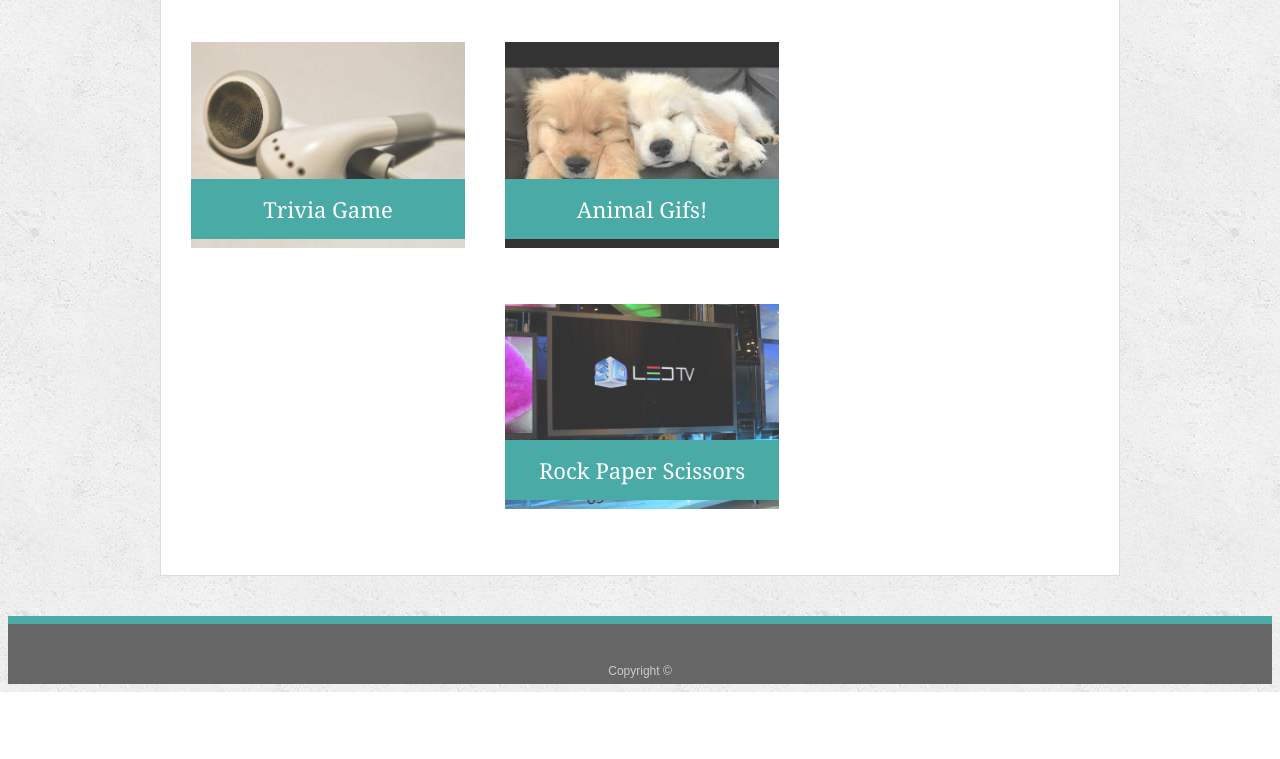
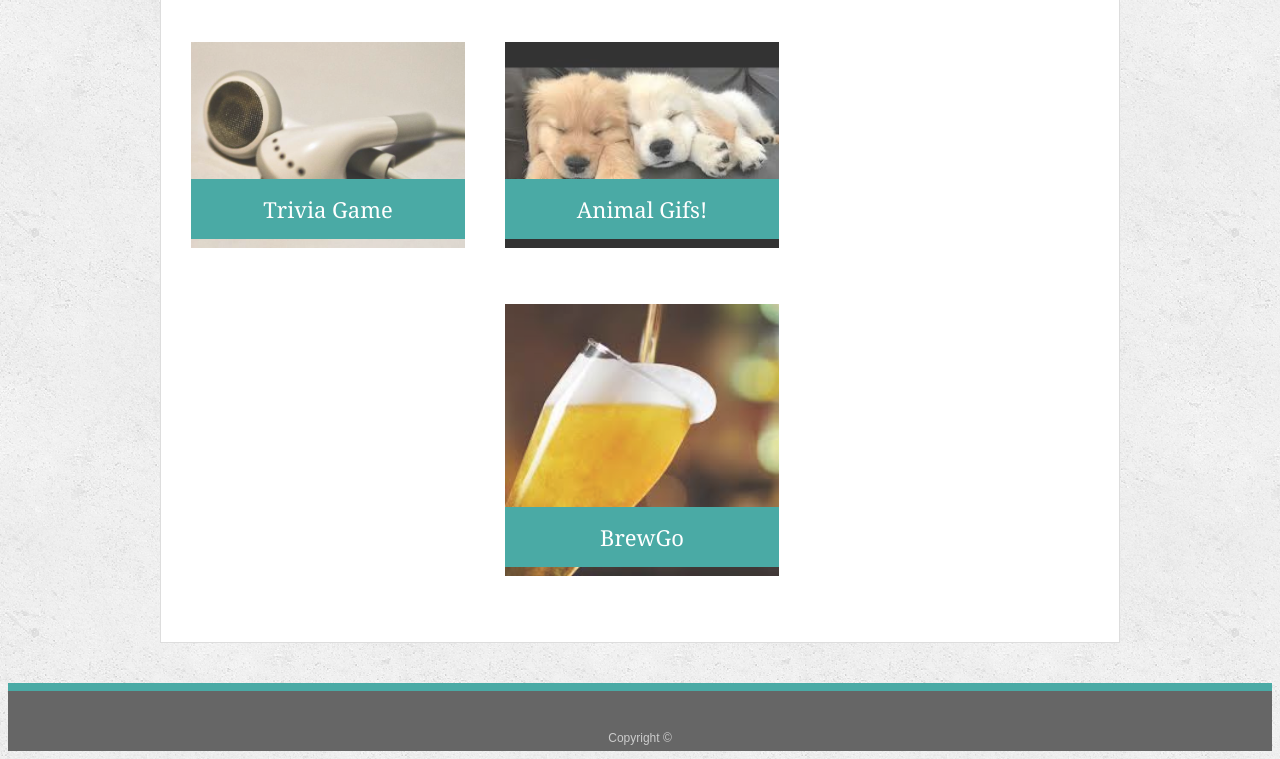
Before and after one commit to AlanFord9/Responsive-Portfolio, a plain HTML site: page portfolio.html in a window 1280 px wide. Shown: the part 525-1284 px from the top of the page. Before the commit the page ends 1217 px from the top, so only its background shows below. Drawn offline with Linux system fonts and the light colour scheme.

Commit message:
updating brewgo app

```diff
--- a/portfolio.html
+++ b/portfolio.html
@@ -46,9 +46,9 @@
         <a href="https://alanford9.github.io/Giphy-API/"><h3>Animal Gifs!</h3></a>
       </div>
       <div class="work">
-        <img src="technics-q-c-640-480-9.jpg" alt="Rock Paper Scissors">
+        <img src="beer-pic.jpeg" alt="BrewGo">
 
-        <h3>Rock Paper Scissors</h3>
+        <a href="https://jscottusf.github.io/brewgo/"><h3>BrewGo</h3></a>
       </div>
 
     </section>
```
Also changed, not shown: beer-pic.jpeg (added).
